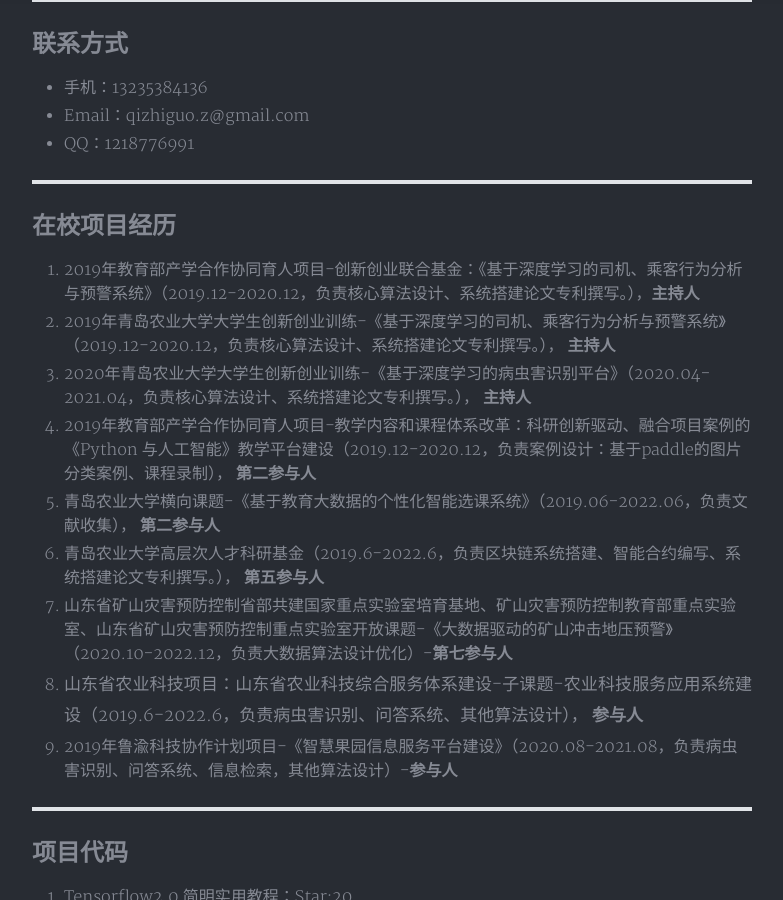
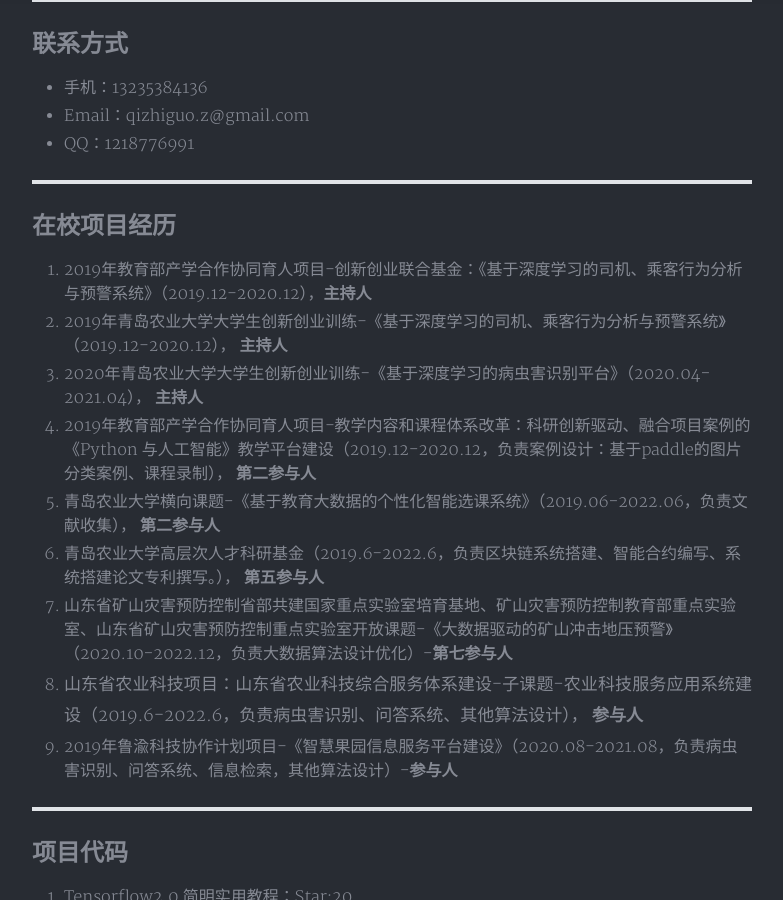
Before and after one commit to Qzgfather/Qzgfather.github.io, a Jekyll site: the page built from _posts/2020-01-09-hello.md, in a window 1280 px wide and 900 px high, scrolled down 608 px. Shown: the whole window, without its empty margins (248-1031 px from the left). Built offline with Jekyll 4.4.1, drawn with Linux system fonts in a browser that asks for light colours; nearby versions of some CDN libraries; a style sheet for code colours, icons or effects is not loaded.

Commit message:
更新简历

```diff
--- a/_posts/2020-01-09-hello.md
+++ b/_posts/2020-01-09-hello.md
@@ -26,9 +26,9 @@ tags: 个人简介
 
 ## 在校项目经历
 
-1. 2019年教育部产学合作协同育人项目-创新创业联合基金：《基于深度学习的司机、乘客行为分析与预警系统》（2019.12-2020.12，负责核心算法设计、系统搭建论文专利撰写。），**主持人**
-2. 2019年青岛农业大学大学生创新创业训练-《基于深度学习的司机、乘客行为分析与预警系统》（2019.12-2020.12，负责核心算法设计、系统搭建论文专利撰写。）， **主持人**
-3. 2020年青岛农业大学大学生创新创业训练-《基于深度学习的病虫害识别平台》（2020.04-2021.04，负责核心算法设计、系统搭建论文专利撰写。）， **主持人**
+1. 2019年教育部产学合作协同育人项目-创新创业联合基金：《基于深度学习的司机、乘客行为分析与预警系统》（2019.12-2020.12），**主持人**
+2. 2019年青岛农业大学大学生创新创业训练-《基于深度学习的司机、乘客行为分析与预警系统》（2019.12-2020.12）， **主持人**
+3. 2020年青岛农业大学大学生创新创业训练-《基于深度学习的病虫害识别平台》（2020.04-2021.04）， **主持人**
 4. 2019年教育部产学合作协同育人项目-教学内容和课程体系改革：科研创新驱动、融合项目案例的《Python 与人工智能》教学平台建设（2019.12-2020.12，负责案例设计：基于paddle的图片分类案例、课程录制）， **第二参与人**
 5. 青岛农业大学横向课题-《基于教育大数据的个性化智能选课系统》（2019.06-2022.06，负责文献收集）， **第二参与人**
 6. 青岛农业大学高层次人才科研基金（2019.6-2022.6，负责区块链系统搭建、智能合约编写、系统搭建论文专利撰写。）， **第五参与人**
```
